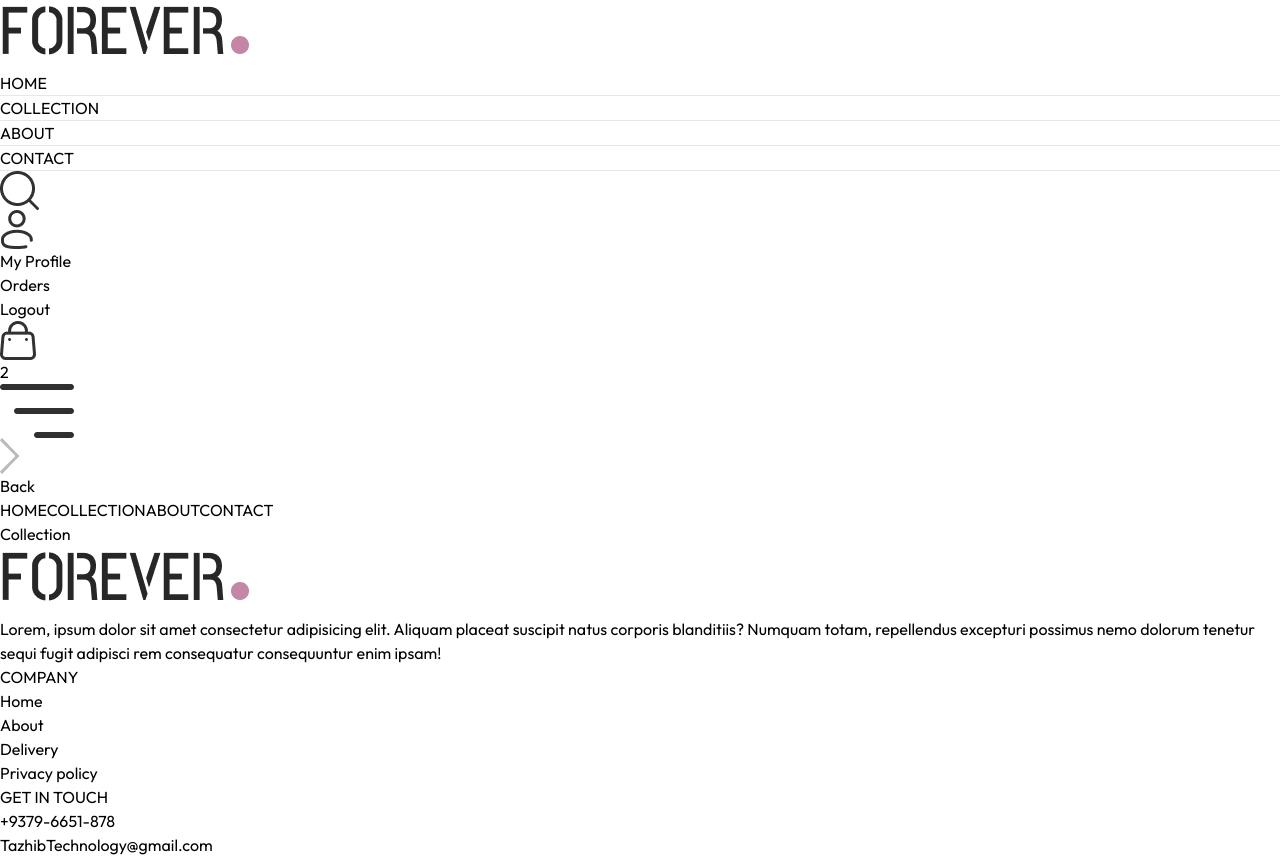
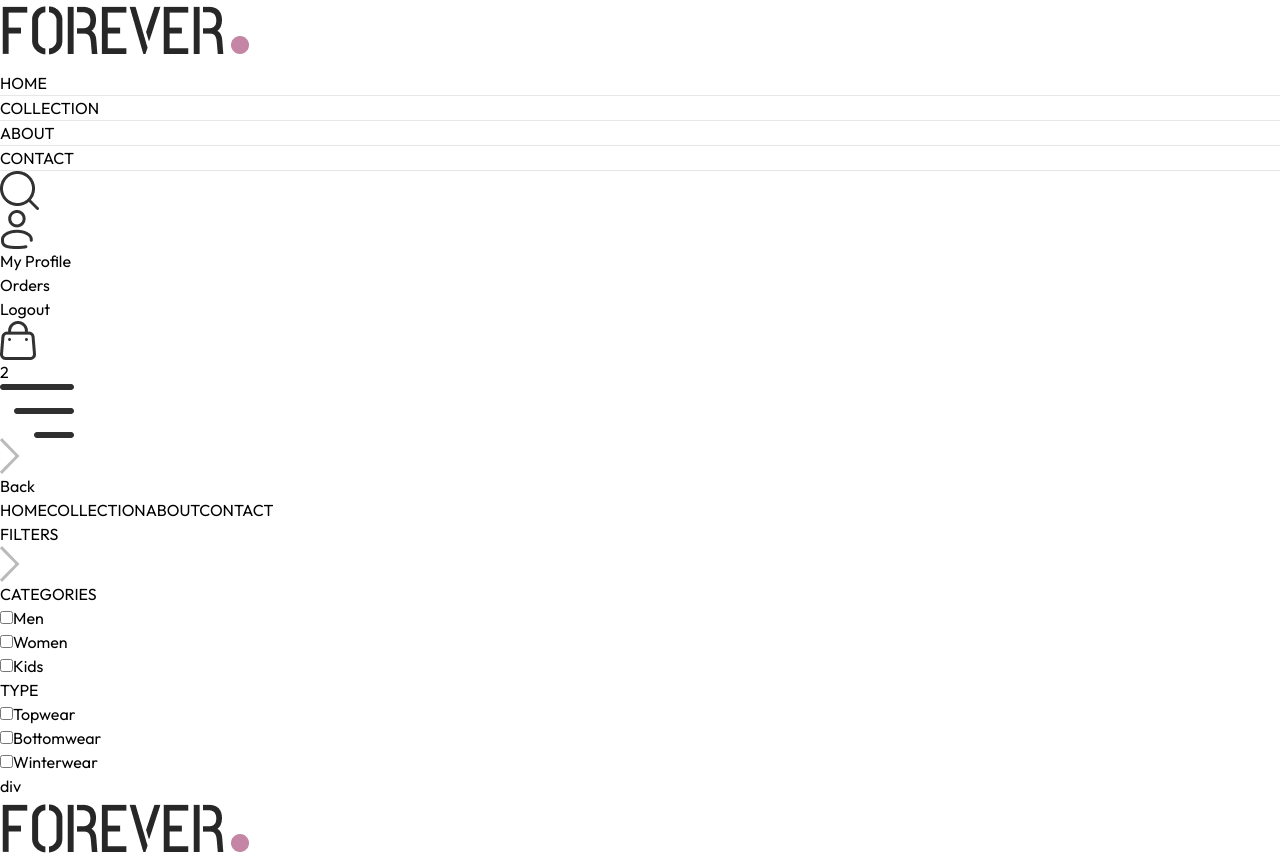
Before and after one commit to TazhibTechnology/forever-e-commerce-app, a React (Vite) app in the folder frontend/: page /collection in a window 1280 px wide. Shown: the top 857 px of the page. Built offline with nearby package versions, Linux system fonts and the light colour scheme.

Commit message:
dev collection page filter section

```diff
--- a/frontend/src/pages/Collection.jsx
+++ b/frontend/src/pages/Collection.jsx
@@ -1,9 +1,75 @@
-import React from 'react'
+import { useContext, useState } from "react";
+import { ShopContext } from "../context/ShopContext";
+import { assets } from "../assets/frontend_assets/assets";
 
 const Collection = () => {
+  const { products } = useContext(ShopContext);
+  const [showFilter, setShowFilter] = useState(true);
+
   return (
-    <div>Collection</div>
-  )
-}
+    <div className='flex flex-col sm:flex-row gap-1 sm:flex-row gap-1 sm:gap-10 pt-10 border-t'>
+      {/* Filter Options */}
+      <div className='min-w-60'>
+        <p onClick={()=>setShowFilter(!showFilter)} className='my-2 text-xl flex items-center cursor-pointer gap-2'>
+          FILTERS
+          <img
+            className={`h-3 sm:hidden ${showFilter ? "rotate-90" : ""}`}
+            src={assets.dropdown_icon}
+            alt=''
+          />
+        </p>
+        {/* Category Filter */}
+        <div
+          className={`border border-gray-300 pl-5 py-3 mt-6  ${
+            showFilter ? "" : "hidden"
+          } sm:block`}
+        >
+          <p className='mb-3 text-sm font-medium'>CATEGORIES</p>
+          <div className='flex flex-col gap-2 text-sm font-light text-gray-700'>
+            <p className='flex gap-2'>
+              <input className='w-3' type='checkbox' value={"Men"} />
+              Men
+            </p>
+            <p className='flex gap-2'>
+              <input className='w-3' type='checkbox' value={"Women"} />
+              Women
+            </p>
+            <p className='flex gap-2'>
+              <input className='w-3' type='checkbox' value={"Kids"} />
+              Kids
+            </p>
+          </div>
+        </div>
+        {/* SubCategory Filter */}
+        <div
+          className={`border border-gray-300 pl-5 py-3 my-5 ${
+            showFilter ? "" : "hidden"
+          } sm:block`}
+        >
+          <p className='mb-3 text-sm font-medium'>TYPE</p>
+          <div className='flex flex-col gap-2 text-sm font-light text-gray-700'>
+            <p className='flex gap-2'>
+              <input className='w-3' type='checkbox' value={"Topwear"} />
+              Topwear
+            </p>
+            <p className='flex gap-2'>
+              <input className='w-3' type='checkbox' value={"Bottomwear"} />
+              Bottomwear
+            </p>
+            <p className='flex gap-2'>
+              <input className='w-3' type='checkbox' value={"Winterwear"} />
+              Winterwear
+            </p>
+          </div>
+        </div>
+      </div>
 
-export default Collection
+      {/* Right Side */}
+
+      div
+
+    </div>
+  );
+};
+
+export default Collection;
```
